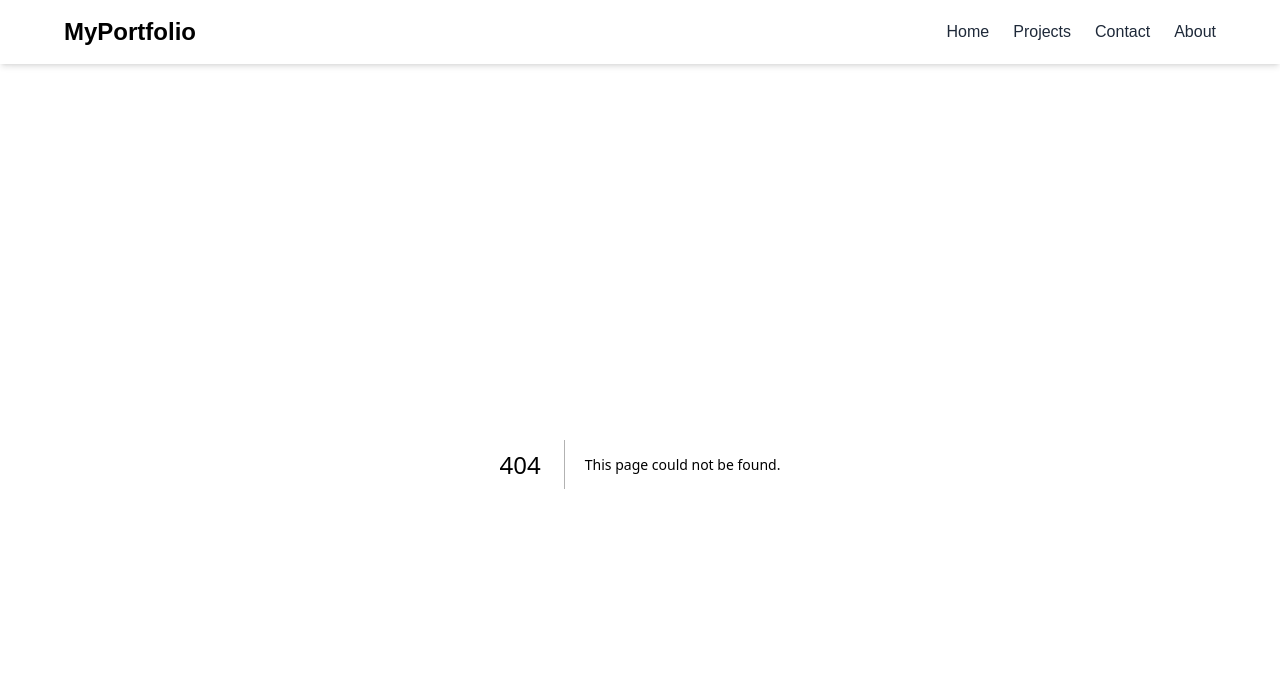
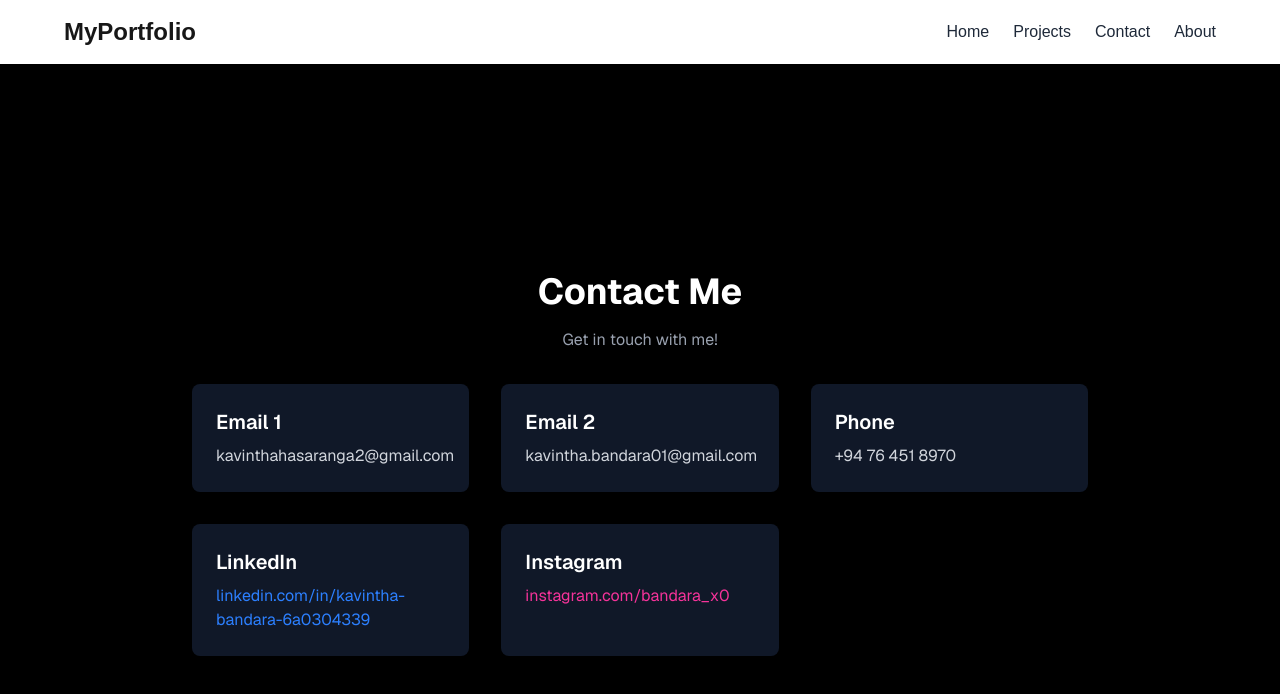
Before and after one commit to KavinthaBandara/kavin-portfolio, a Next.js app: page /contact in a window 1280 px wide. Before the commit this address had no page. Shown: the top 694 px of the page. Built offline with nearby package versions, Linux system fonts and the light colour scheme.

Commit message:
added 2 sections (about and contact)

```diff
--- /dev/null
+++ b/app/about/page.tsx
@@ -0,0 +1,24 @@
+
+
+export default function AboutPage() {
+    return (
+        <>
+            <div>
+
+                    <div className="text-center max-w-4xl mx-auto">
+                        <h1 className="text-4xl sm:text-6xl font-bold mb-8 p-12">
+                                Hi, I’m Kavintha Bandara
+                        </h1>
+                        <p className="text-gray-400 text-lg sm:text-xl leading-relaxed">
+                           I’m an AI engineer and web developer passionate about building intelligent, user-friendly digital experiences. I love exploring the intersection of cutting-edge technology and creative problem-solving, using artificial intelligence to enhance web applications and make technology more intuitive.
+
+                            I’ve worked on projects ranging from dynamic websites to AI-powered tools, experimenting with frameworks, algorithms, and new ways to solve complex problems. My goal is always the same: turn innovative ideas into practical, elegant solutions.
+
+                            These days, I’m focused on creating projects that empower people and showcase the possibilities of AI and web development.
+                        </p>
+                </div>
+
+            </div>
+        </>
+    )
+}
--- /dev/null
+++ b/app/contact/page.tsx
@@ -0,0 +1,61 @@
+
+
+export default function Contact() {
+
+    return (
+
+        <>
+        <div>
+           <div className="bg-black min-h-screen text-white flex flex-col items-center justify-center p-4 space-y-8 font-sans">
+
+
+    <div className="text-center">
+        <h1 className="text-4xl font-bold mb-4">Contact Me</h1>
+        <p className="text-gray-400">Get in touch with me!</p>
+    </div>
+
+
+    <div className="grid sm:grid-cols-2 md:grid-cols-3 gap-8 w-full max-w-4xl">
+
+
+        <div className="bg-gray-900 p-6 rounded-lg shadow-lg hover:shadow-xl transition-shadow duration-300">
+            <h2 className="text-xl font-semibold mb-2">Email 1</h2>
+            <p className="text-gray-300">kavinthahasaranga2@gmail.com</p>
+        </div>
+
+
+        <div className="bg-gray-900 p-6 rounded-lg shadow-lg hover:shadow-xl transition-shadow duration-300">
+            <h2 className="text-xl font-semibold mb-2">Email 2</h2>
+            <p className="text-gray-300 ">kavintha.bandara01@gmail.com</p>
+        </div>
+
+
+        <div className="bg-gray-900 p-6 rounded-lg shadow-lg hover:shadow-xl transition-shadow duration-300">
+            <h2 className="text-xl font-semibold mb-2">Phone</h2>
+            <p className="text-gray-300">+94 76 451 8970</p>
+        </div>
+
+
+        <div className="bg-gray-900 p-6 rounded-lg shadow-lg hover:shadow-xl transition-shadow duration-300">
+            <h2 className="text-xl font-semibold mb-2">LinkedIn</h2>
+            <a href="https://www.linkedin.com/in/kavintha-bandara-6a0304339" target="_blank" rel="noopener noreferrer" className="text-blue-500 hover:underline">
+                linkedin.com/in/kavintha-bandara-6a0304339
+            </a>
+        </div>
+
+        <div className="bg-gray-900 p-6 rounded-lg shadow-lg hover:shadow-xl transition-shadow duration-300">
+            <h2 className="text-xl font-semibold mb-2">Instagram</h2>
+            <a href="https://www.instagram.com/bandara_x0/" target="_blank" rel="noopener noreferrer" className="text-pink-500 hover:underline ">
+                instagram.com/bandara_x0
+            </a>
+        </div>
+
+    </div>
+</div>
+        </div>
+
+
+        </>
+
+);
+}
```
